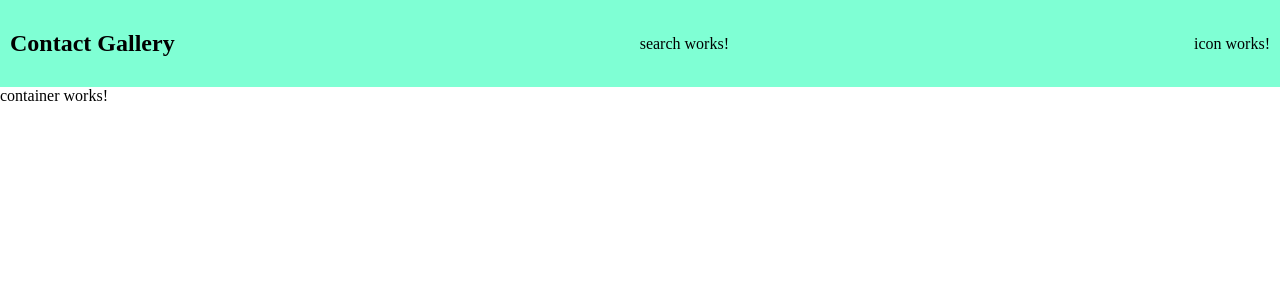
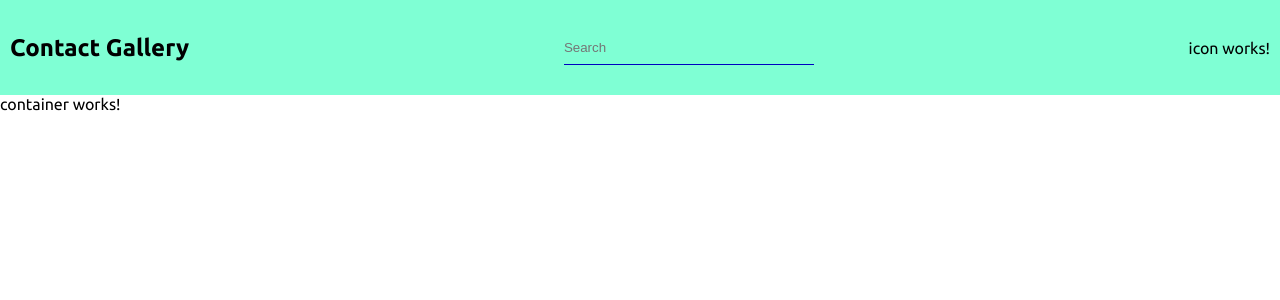
Before and after one commit to rishabhgist/contact-gallery, an Angular app in the folder p1-build-component-hierarchy/contact-gallery/: page / in a window 1280 px wide. Shown: the top 300 px of the page. Built offline with nearby package versions, Linux system fonts and the light colour scheme.

Commit message:
added search box

```diff
--- a/p1-build-component-hierarchy/contact-gallery/src/app/search/search.component.css
+++ b/p1-build-component-hierarchy/contact-gallery/src/app/search/search.component.css
@@ -0,0 +1,8 @@
+.search-box input{
+    border: none;
+    background: none;
+    outline: none;
+    width: 250px;
+    height: 35px;
+    border-bottom: 1px solid rgb(0, 0, 192);
+}
--- a/p1-build-component-hierarchy/contact-gallery/src/app/search/search.component.html
+++ b/p1-build-component-hierarchy/contact-gallery/src/app/search/search.component.html
@@ -1 +1,3 @@
-<p>search works!</p>
+<div class="search-box">
+    <input type="text" name="search" placeholder="Search">
+</div>
--- a/p1-build-component-hierarchy/contact-gallery/src/styles.css
+++ b/p1-build-component-hierarchy/contact-gallery/src/styles.css
@@ -1,6 +1,11 @@
 /* You can add global styles to this file, and also import other style files */
+@import url('https://fonts.googleapis.com/css2?family=Ubuntu:wght@300;400;500;700&display=swap');
+
 *{
     box-sizing: border-box;
     margin: 0;
     padding: 0;
 }
+body{
+    font-family: 'Ubuntu',sans-serif;
+}
```
